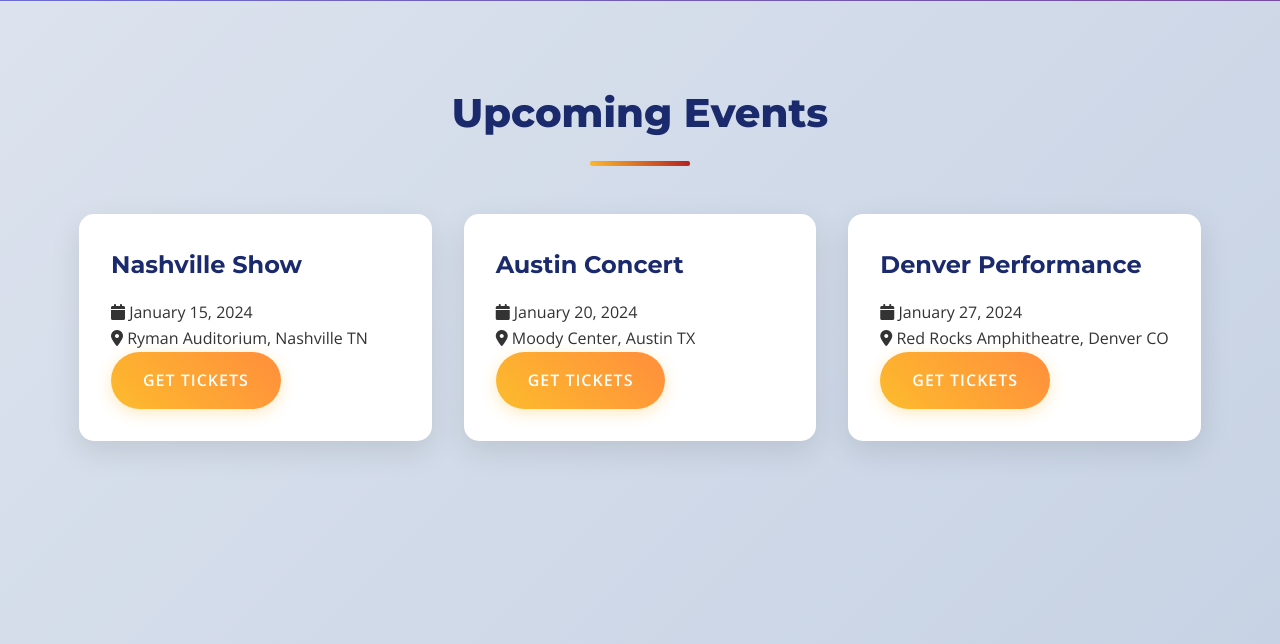
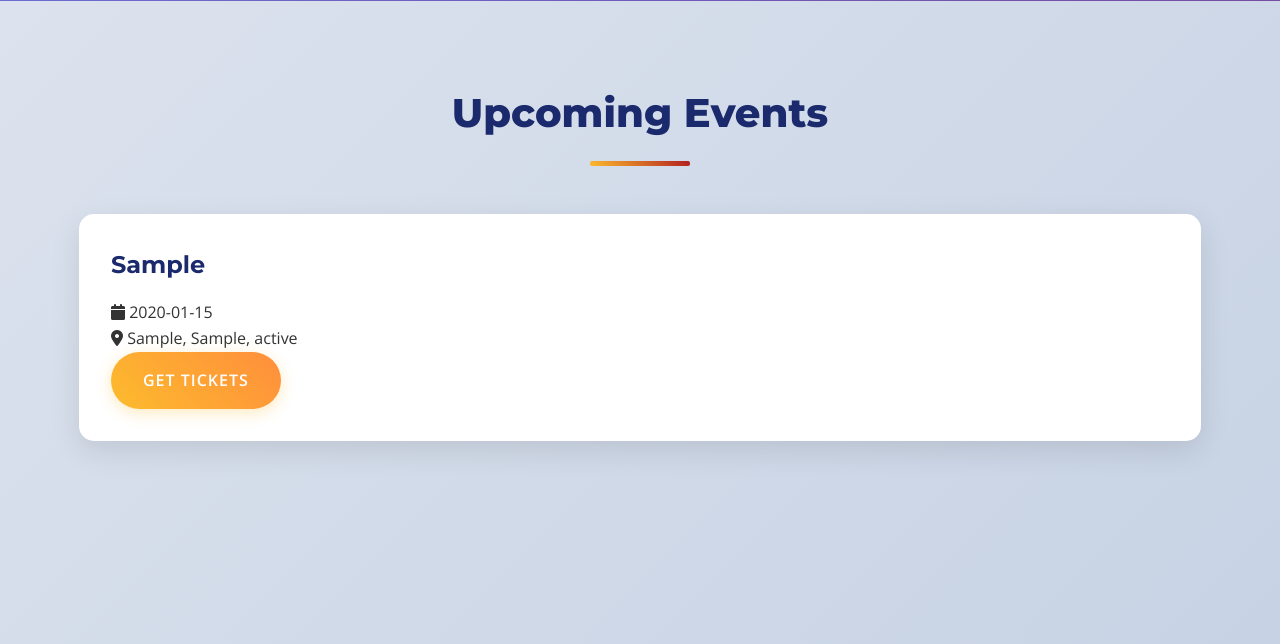
Before and after one commit to 007femijethro/chaserice1, a Flask app: page / in a window 1280 px wide. Shown: the part 2349-2993 px from the top of the page. Run offline with Flask 3, Linux system fonts and the light colour scheme; tables that the repository leaves empty hold one stand-in row (values such as "Sample post").

Commit message:
Display upcoming tour dates on the homepage
Fetch and display the three most recent tour dates on the homepage. If no tours are found, display a message indicating that.

Replit-Commit-Author: Agent
Replit-Commit-Session-Id: 95f6bdfe-912d-4f30-82dc-d28b8f67a12c
Replit-Commit-Checkpoint-Type: full_checkpoint
Replit-Commit-Screenshot-Url: https://storage.googleapis.com/screenshot-production-us-central1/b0d66649-430b-4842-9704-963ee266db73/95f6bdfe-912d-4f30-82dc-d28b8f67a12c/bznMVe4

```diff
--- a/app.py
+++ b/app.py
@@ -102,7 +102,11 @@ def member_required(f):
 # Routes
 @app.route('/')
 def index():
-    return render_template('index.html')
+    # Fetch upcoming tours for the homepage
+    conn = get_db_connection()
+    tours = conn.execute('SELECT * FROM tours ORDER BY date ASC LIMIT 3').fetchall()
+    conn.close()
+    return render_template('index.html', tours=tours)
 
 @app.route('/bio')
 @member_required
--- a/templates/index.html
+++ b/templates/index.html
@@ -120,34 +120,30 @@
 <div class="section">
     <div class="container">
         <h2 class="section-title">Upcoming Events</h2>
-        <div class="grid">
-            <div class="card">
-                <div class="card-content">
-                    <h3 class="card-title">Nashville Show</h3>
-                    <p><i class="fas fa-calendar"></i> January 15, 2024</p>
-                    <p><i class="fas fa-map-marker-alt"></i> Ryman Auditorium, Nashville TN</p>
-                    <a href="#" class="btn">Get Tickets</a>
+        {% if tours %}
+            <div class="grid">
+                {% for tour in tours %}
+                <div class="card">
+                    <div class="card-content">
+                        <h3 class="card-title">{{ tour.venue }}</h3>
+                        <p><i class="fas fa-calendar"></i> {{ tour.date }}</p>
+                        <p><i class="fas fa-map-marker-alt"></i> {{ tour.venue }}, {{ tour.city }}, {{ tour.state_or_country }}</p>
+                        {% if tour.ticket_url %}
+                            <a href="{{ tour.ticket_url }}" target="_blank" class="btn">Get Tickets</a>
+                        {% else %}
+                            <a href="https://www.chaserice.com/pages/tour" target="_blank" class="btn">Get Tickets</a>
+                        {% endif %}
+                    </div>
                 </div>
+                {% endfor %}
             </div>
-
-            <div class="card">
-                <div class="card-content">
-                    <h3 class="card-title">Austin Concert</h3>
-                    <p><i class="fas fa-calendar"></i> January 20, 2024</p>
-                    <p><i class="fas fa-map-marker-alt"></i> Moody Center, Austin TX</p>
-                    <a href="#" class="btn">Get Tickets</a>
-                </div>
+        {% else %}
+            <div style="text-align: center; padding: 3rem;">
+                <i class="fas fa-calendar-alt" style="font-size: 3rem; color: var(--text-light); margin-bottom: 1rem;"></i>
+                <p style="color: var(--text); margin-bottom: 1rem;">No tour dates scheduled yet.</p>
+                <p style="color: var(--text-light);">Check back soon for upcoming shows!</p>
             </div>
-
-            <div class="card">
-                <div class="card-content">
-                    <h3 class="card-title">Denver Performance</h3>
-                    <p><i class="fas fa-calendar"></i> January 27, 2024</p>
-                    <p><i class="fas fa-map-marker-alt"></i> Red Rocks Amphitheatre, Denver CO</p>
-                    <a href="#" class="btn">Get Tickets</a>
-                </div>
-            </div>
-        </div>
+        {% endif %}
     </div>
 </div>
 
```
